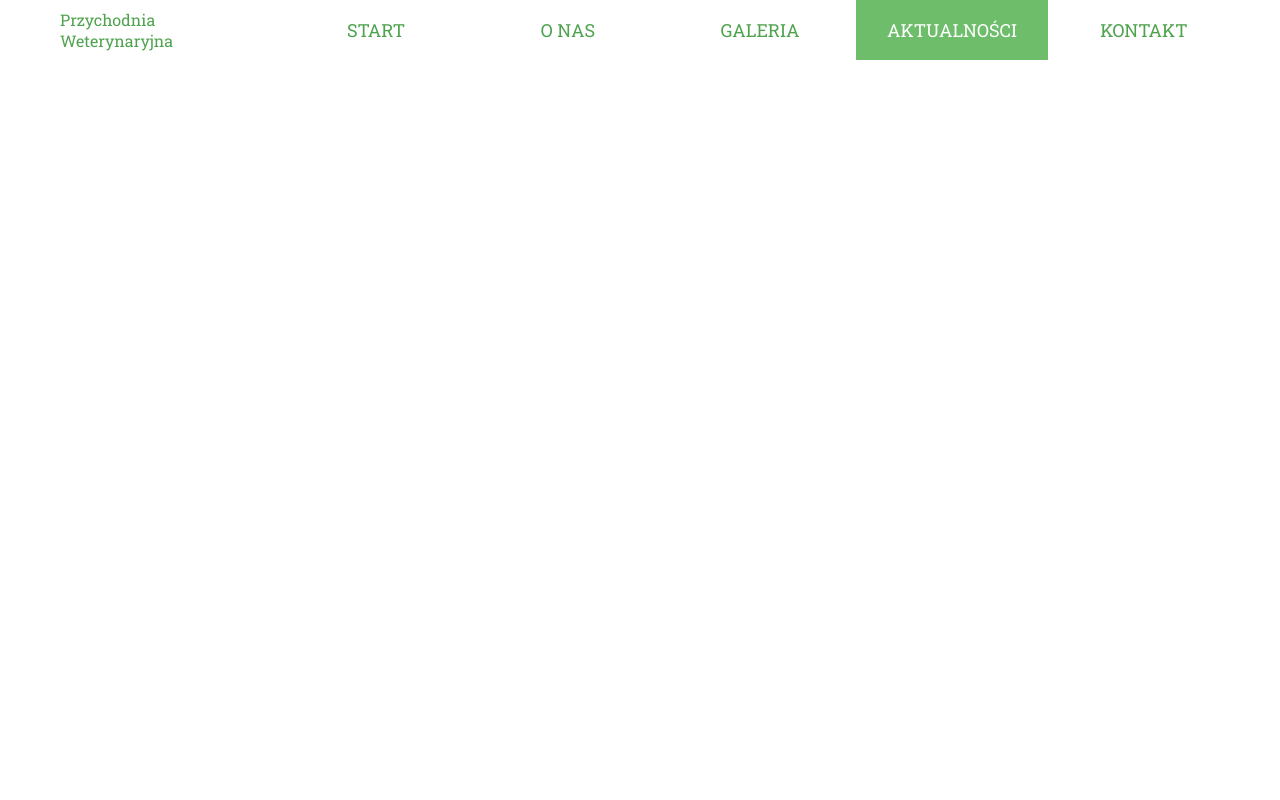
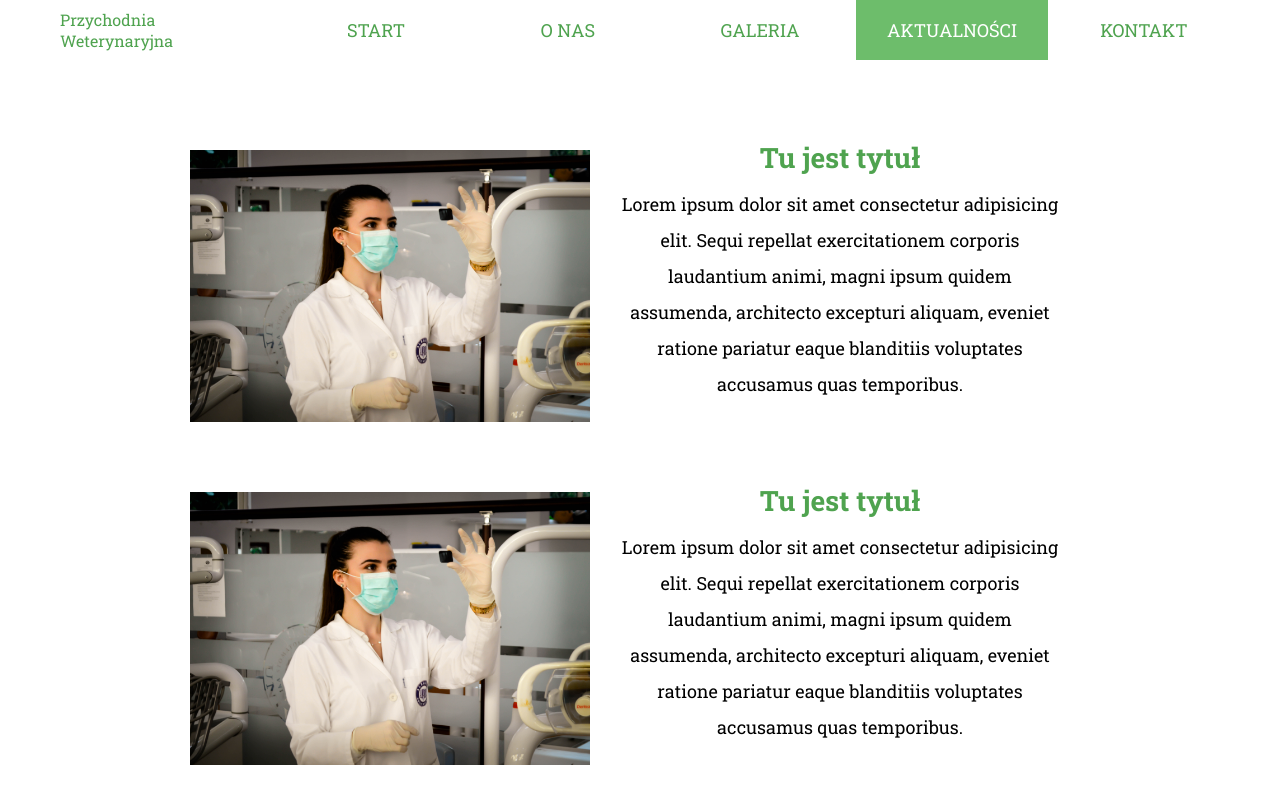
Before and after one commit to MacRapacki/pet-clinic-gatsby, a Gatsby site: page /news in a window 1280 px wide. Shown: the top 800 px of the page. Built offline with nearby package versions, Linux system fonts and the light colour scheme; Gatsby itself is replaced by a stand-in of ours.

Commit message:
create news section

```diff
--- /dev/null
+++ b/src/components/newsPage/section_news.js
@@ -0,0 +1,76 @@
+import React from "react"
+import { useStaticQuery, graphql } from "gatsby"
+import Img from "gatsby-image"
+import style from "./section_news.module.css"
+
+const SectionNews = () => {
+  const data = useStaticQuery(graphql`
+    query {
+      member1: file(relativePath: { eq: "team/member1.jpg" }) {
+        childImageSharp {
+          # Specify a fluid image and fragment
+          # The default maxWidth is 800 pixels
+          fluid(maxWidth: 1200) {
+            ...GatsbyImageSharpFluid
+          }
+        }
+      }
+    }
+  `)
+
+  return (
+    <section className={style.section}>
+      <div className={style.overlay}>
+        <div className={style.news_wrapper}>
+          <div className={style.img_wrapper}>
+            <Img fluid={data.member1.childImageSharp.fluid} />
+          </div>
+
+          <div className={style.text_wrapper}>
+            <p className={style.title}>Tu jest tytuł </p>
+            <p className={style.news}>
+              Lorem ipsum dolor sit amet consectetur adipisicing elit. Sequi
+              repellat exercitationem corporis laudantium animi, magni ipsum
+              quidem assumenda, architecto excepturi aliquam, eveniet ratione
+              pariatur eaque blanditiis voluptates accusamus quas temporibus.
+            </p>
+          </div>
+        </div>
+
+        <div className={style.news_wrapper}>
+          <div className={style.img_wrapper}>
+            <Img fluid={data.member1.childImageSharp.fluid} />
+          </div>
+
+          <div className={style.text_wrapper}>
+            <p className={style.title}>Tu jest tytuł </p>
+            <p className={style.news}>
+              Lorem ipsum dolor sit amet consectetur adipisicing elit. Sequi
+              repellat exercitationem corporis laudantium animi, magni ipsum
+              quidem assumenda, architecto excepturi aliquam, eveniet ratione
+              pariatur eaque blanditiis voluptates accusamus quas temporibus.
+            </p>
+          </div>
+        </div>
+
+        <div className={style.news_wrapper}>
+          <div className={style.img_wrapper}>
+            <Img fluid={data.member1.childImageSharp.fluid} />
+          </div>
+
+          <div className={style.text_wrapper}>
+            <p className={style.title}>Tu jest tytuł </p>
+            <p className={style.news}>
+              Lorem ipsum dolor sit amet consectetur adipisicing elit. Sequi
+              repellat exercitationem corporis laudantium animi, magni ipsum
+              quidem assumenda, architecto excepturi aliquam, eveniet ratione
+              pariatur eaque blanditiis voluptates accusamus quas temporibus.
+            </p>
+          </div>
+        </div>
+      </div>
+    </section>
+  )
+}
+
+export default SectionNews
--- /dev/null
+++ b/src/components/newsPage/section_news.module.css
@@ -0,0 +1,45 @@
+.section {
+    margin-top: 60px;
+    width: 100%;
+}
+
+.overlay {
+    max-width: 1200px;
+    margin: 0 auto;
+}
+
+.news_wrapper {
+    display: flex;
+    flex-direction: row;
+    flex-wrap: wrap;
+    justify-content: center;
+    align-items: center;
+    margin: 30px 0;
+}
+
+.img_wrapper {
+    width: 400px;
+    margin: 20px 0;
+}
+
+.text_wrapper {
+    display: flex;
+    flex-direction: column;
+    justify-content: center;
+    align-items: center;
+    height: 100%;
+    max-width: 500px;
+    padding: 0 30px;
+}
+
+.title {
+    font-size: 28px;
+    font-weight: bold;
+    color: var(--main-color);
+}
+
+.news {
+    text-align: center;
+    font-size: 18px;
+    margin-bottom: 40px;
+}
--- a/src/pages/news.js
+++ b/src/pages/news.js
@@ -1,6 +1,11 @@
 import React from "react"
 import Layout from "../components/layout"
+import SectionNews from "../components/newsPage/section_news"
 
-const NewsPage = () => <Layout> </Layout>
+const NewsPage = () => (
+  <Layout>
+    <SectionNews />
+  </Layout>
+)
 
 export default NewsPage
```
